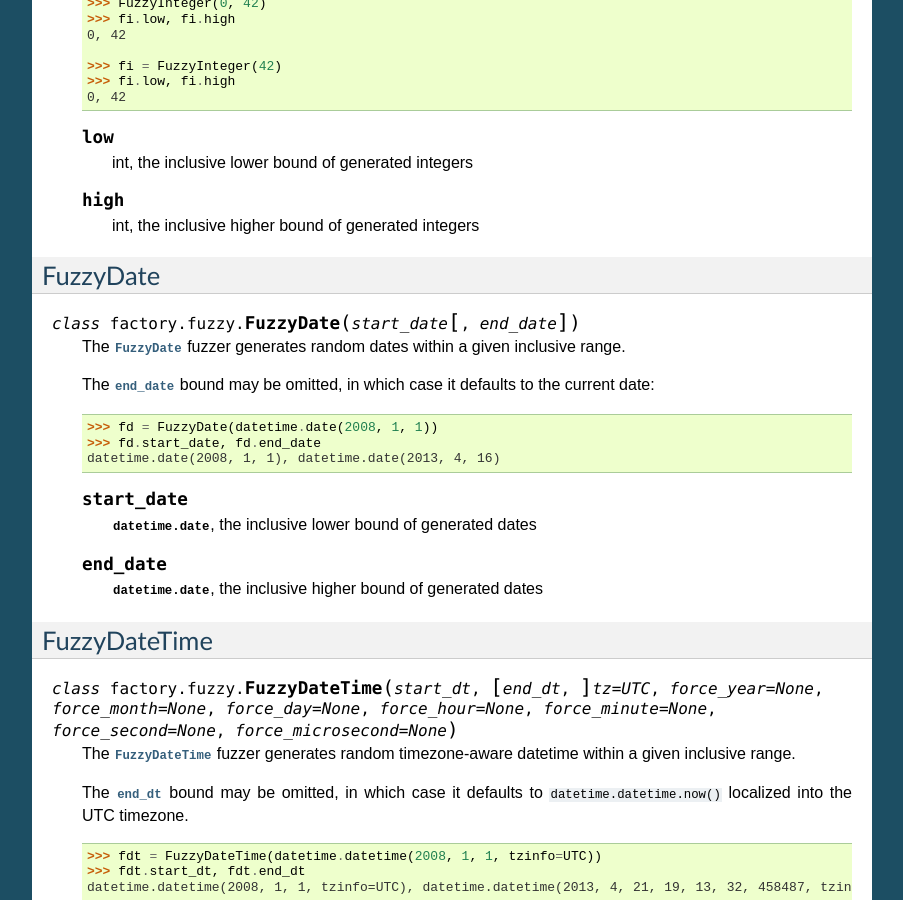
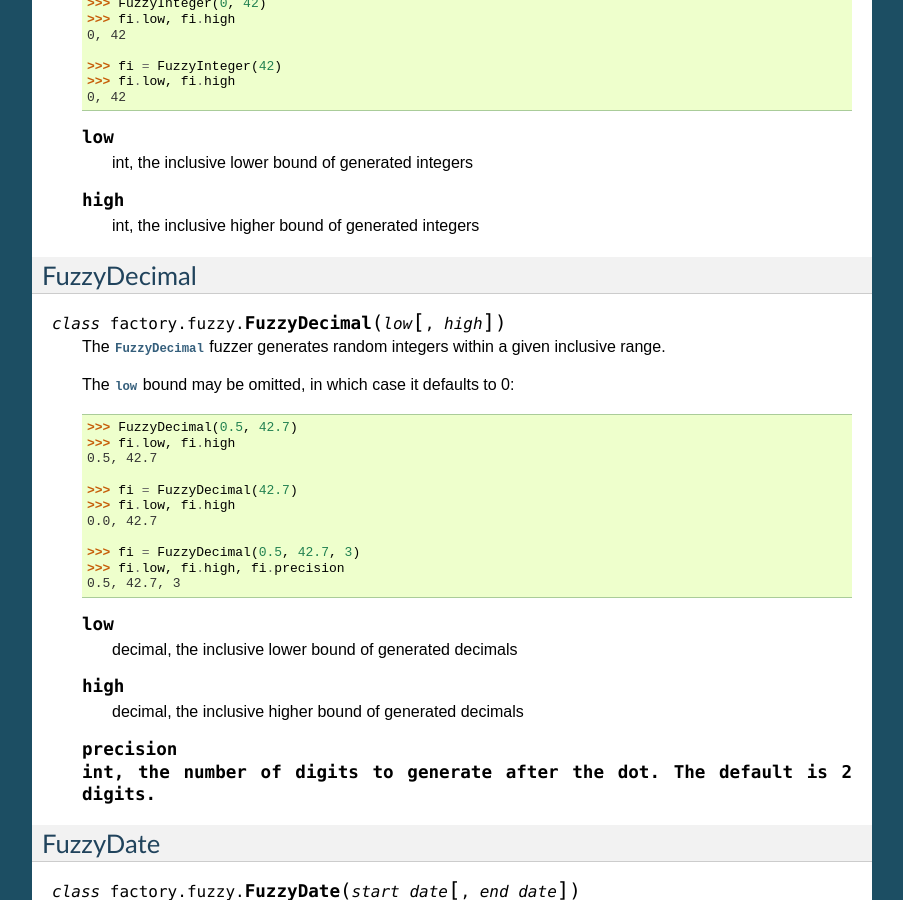
Before and after one commit to FactoryBoy/factory_boy, a Sphinx documentation site: the page built from docs/fuzzy.rst, in a window 1280 px wide and 900 px high, scrolled down 1199 px. Shown: the whole window, without its empty margins (198-1101 px from the left). Built offline with Sphinx 7.4.7, drawn with Linux system fonts in a browser that asks for light colours; some of the changed text lies outside the part shown.

Commit message:
Added a Fuzzy Decimal attribute.

```diff
--- a/docs/fuzzy.rst
+++ b/docs/fuzzy.rst
@@ -97,6 +97,41 @@ FuzzyInteger
     .. attribute:: high
 
         int, the inclusive higher bound of generated integers
+
+FuzzyDecimal
+------------
+
+.. class:: FuzzyDecimal(low[, high])
+
+    The :class:`FuzzyDecimal` fuzzer generates random integers within a given
+    inclusive range.
+
+    The :attr:`low` bound may be omitted, in which case it defaults to 0:
+
+    .. code-block:: pycon
+
+        >>> FuzzyDecimal(0.5, 42.7)
+        >>> fi.low, fi.high
+        0.5, 42.7
+
+        >>> fi = FuzzyDecimal(42.7)
+        >>> fi.low, fi.high
+        0.0, 42.7
+
+        >>> fi = FuzzyDecimal(0.5, 42.7, 3)
+        >>> fi.low, fi.high, fi.precision
+        0.5, 42.7, 3
+
+    .. attribute:: low
+
+        decimal, the inclusive lower bound of generated decimals
+
+    .. attribute:: high
+
+        decimal, the inclusive higher bound of generated decimals
+
+    .. attribute:: precision
+        int, the number of digits to generate after the dot. The default is 2 digits.
 
 
 FuzzyDate
```
Also changed, not shown: 2 other files.
